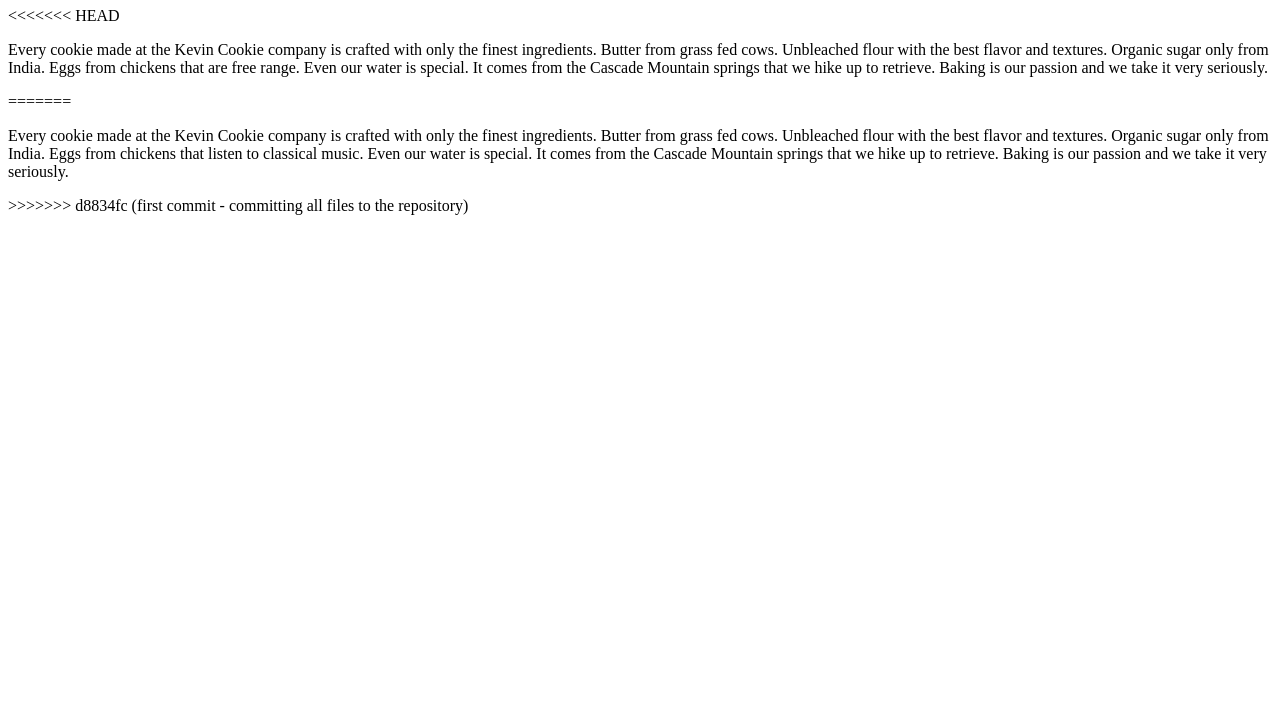
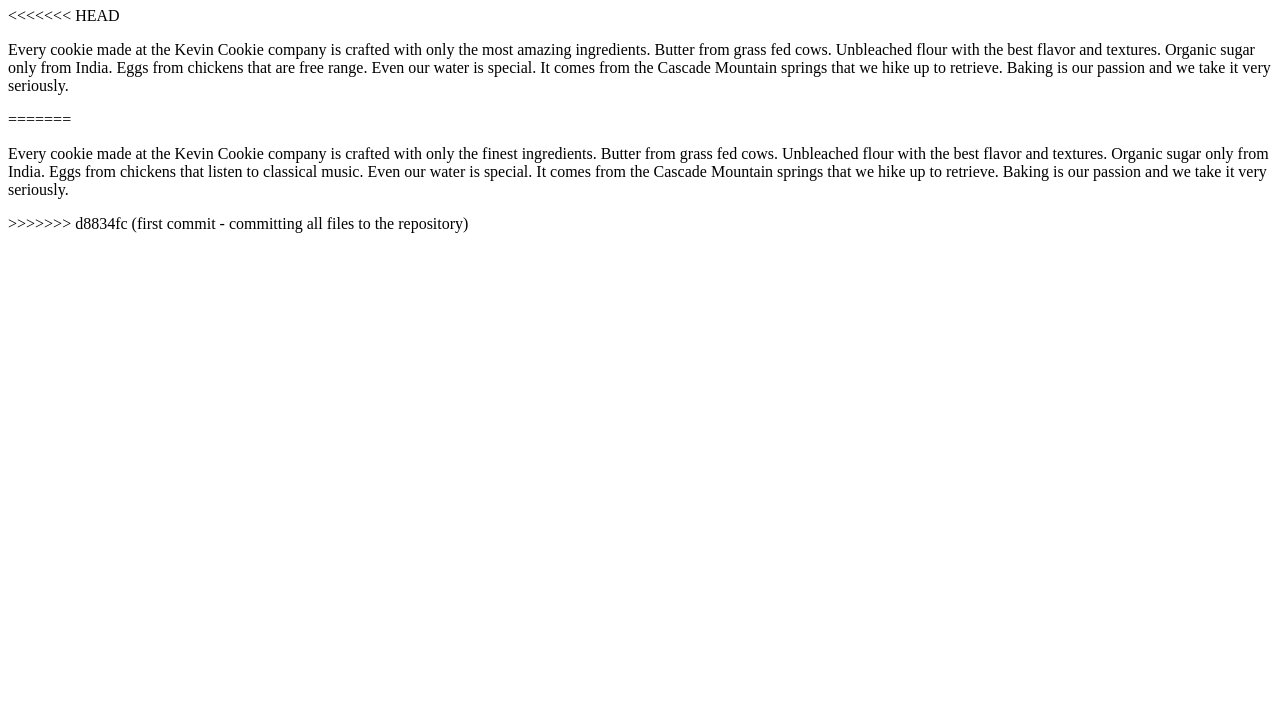
Before and after one commit to LowDown322/test, a plain HTML site: page index.htm in a window 1280 px wide. Shown: the part 73-800 px from the top of the page. Drawn offline with Linux system fonts and the light colour scheme.

Commit message:
update index text

```diff
--- a/index.htm
+++ b/index.htm
@@ -4,7 +4,7 @@
 
 <h1>Deliciousness in every bite!</h1>
 <<<<<<< HEAD
-<p>Every cookie made at the Kevin Cookie company is crafted with only the finest ingredients. Butter from grass fed cows. Unbleached flour with the best flavor and textures. Organic sugar only from India. Eggs from chickens that are free range. Even our water is special. It comes from the Cascade Mountain springs that we hike up to retrieve. Baking is our passion and we take it very seriously.</p>
+<p>Every cookie made at the Kevin Cookie company is crafted with only the most amazing ingredients. Butter from grass fed cows. Unbleached flour with the best flavor and textures. Organic sugar only from India. Eggs from chickens that are free range. Even our water is special. It comes from the Cascade Mountain springs that we hike up to retrieve. Baking is our passion and we take it very seriously.</p>
 =======
 <p>Every cookie made at the Kevin Cookie company is crafted with only the finest ingredients. Butter from grass fed cows. Unbleached flour with the best flavor and textures. Organic sugar only from India. Eggs from chickens that listen to classical music. Even our water is special. It comes from the Cascade Mountain springs that we hike up to retrieve. Baking is our passion and we take it very seriously.</p>
 >>>>>>> d8834fc (first commit - committing all files to the repository)
```
